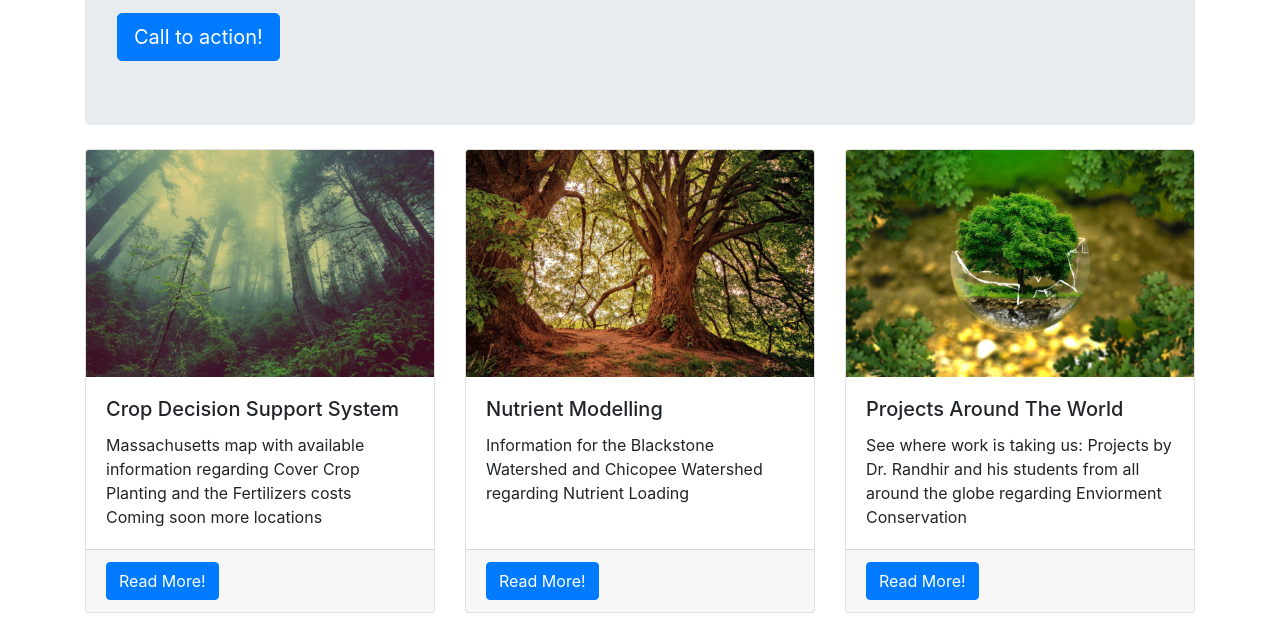
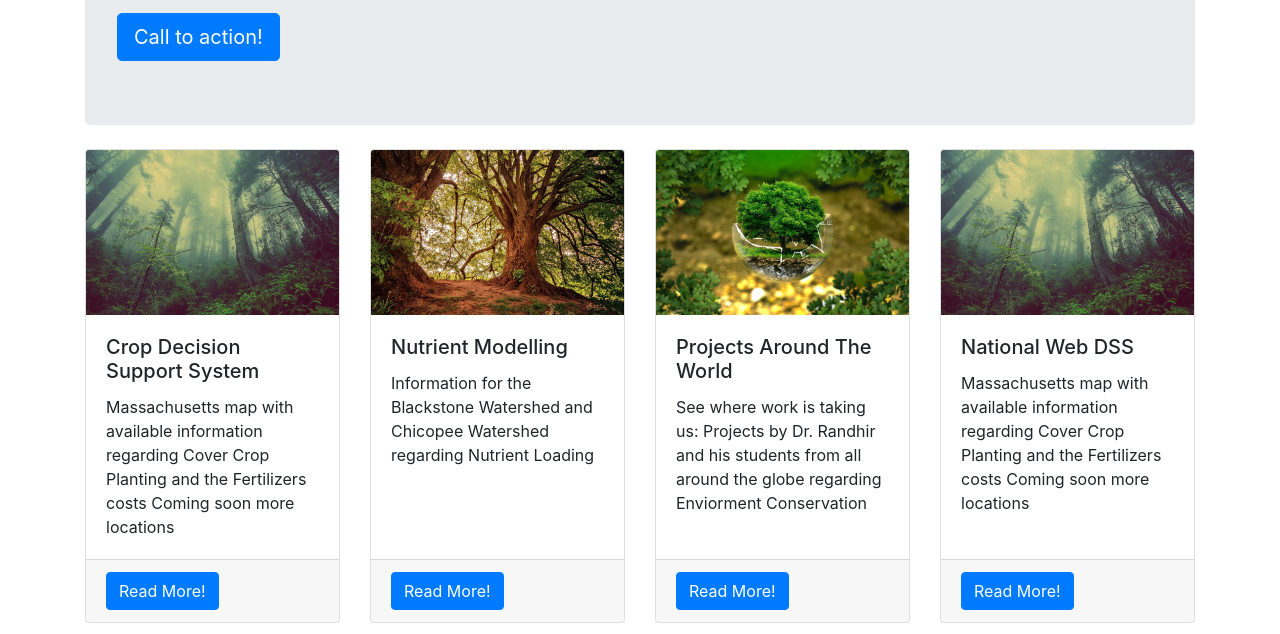
Before and after one commit to abhinavtripathy/aqua1-site, a website: page public/index.html in a window 1280 px wide. Shown: the part 301-935 px from the top of the page. Drawn offline with Linux system fonts and the light colour scheme.

Commit message:
restructuring

```diff
--- a/public/index.html
+++ b/public/index.html
@@ -63,7 +63,7 @@
     <!-- <div class="row text-center"> -->
     <div class="row">
 
-      <div class="col-md-4">
+      <div class="col-md-3">
         <div class="card h-100">
           <img class="card-img-top" src="assets/forest_crop.png" alt="">
           <div class="card-body">
@@ -79,7 +79,7 @@
         </div>
       </div>
 
-      <div class="col-md-4">
+      <div class="col-md-3">
         <div class="card h-100">
           <img class="card-img-top" src="assets/tree_crop.png" alt="">
           <div class="card-body">
@@ -94,7 +94,7 @@
         </div>
       </div>
 
-      <div class="col-md-4">
+      <div class="col-md-3">
         <div class="card h-100">
           <img class="card-img-top" src="assets/tree_earth.png" alt="">
           <div class="card-body">
@@ -108,10 +108,26 @@
         </div>
       </div>
 
+      <div class="col-md-3">
+        <div class="card h-100">
+          <img class="card-img-top" src="assets/forest_crop.png" alt="">
+          <div class="card-body">
+            <h5 class="card-title">National Web DSS</h5>
+            <p class="card-text">
+              Massachusetts map with available information regarding Cover Crop Planting and the Fertilizers costs
+              Coming soon more locations
+            </p>
+          </div>
+          <div class="card-footer">
+            <a href="#" class="btn btn-primary">Read More!</a>
+          </div>
+        </div>
+      </div>
+
     </div>
     <!-- /.row -->
 
-    <br>
+    <!-- <br>
     <div class="row">
 
       <div class="col-md-4">
@@ -159,7 +175,7 @@
         </div>
       </div>
 
-    </div>
+    </div> -->
     <!-- /.row -->
 
 
```
